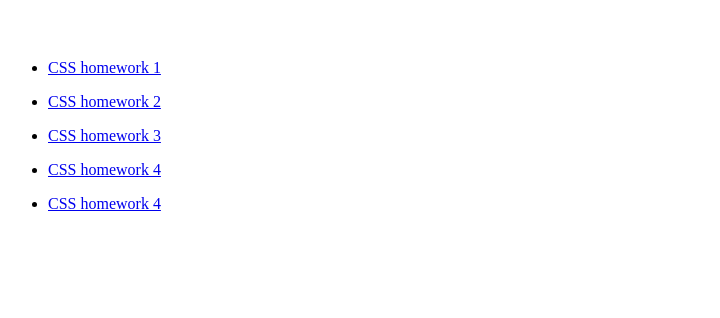
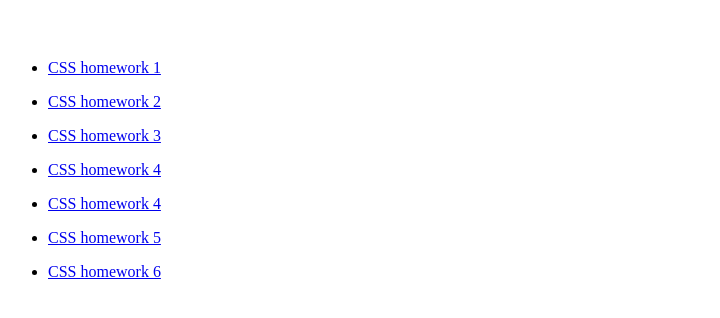
Before and after one commit to SAnastasiia/level-up-homeworks, a website: page index.html in a window 1280 px wide. Shown: the part 450-768 px from the top of the page, without its empty margins (0-720 px from the left). Drawn offline with Linux system fonts and the light colour scheme; files that its build step writes are made by us from their sources; files whose address does not match are found by name.

Commit message:
help plz with 6

```diff
--- a/index.html
+++ b/index.html
@@ -36,6 +36,17 @@
           <p>
             <a href="css/homework-5">CSS homework 4</a>
           </p>
+        </li>
+        <li class="collection-item">
+          <p>
+            <a href="css/homework-3">CSS homework 5</a>
+          </p>
+        </li>
+        <li class="collection-item">
+          <p>
+            <a href="css/homework-3">CSS homework 6</a>
+          </p>
+        </li>
       </ul>
     </div>
 
```
